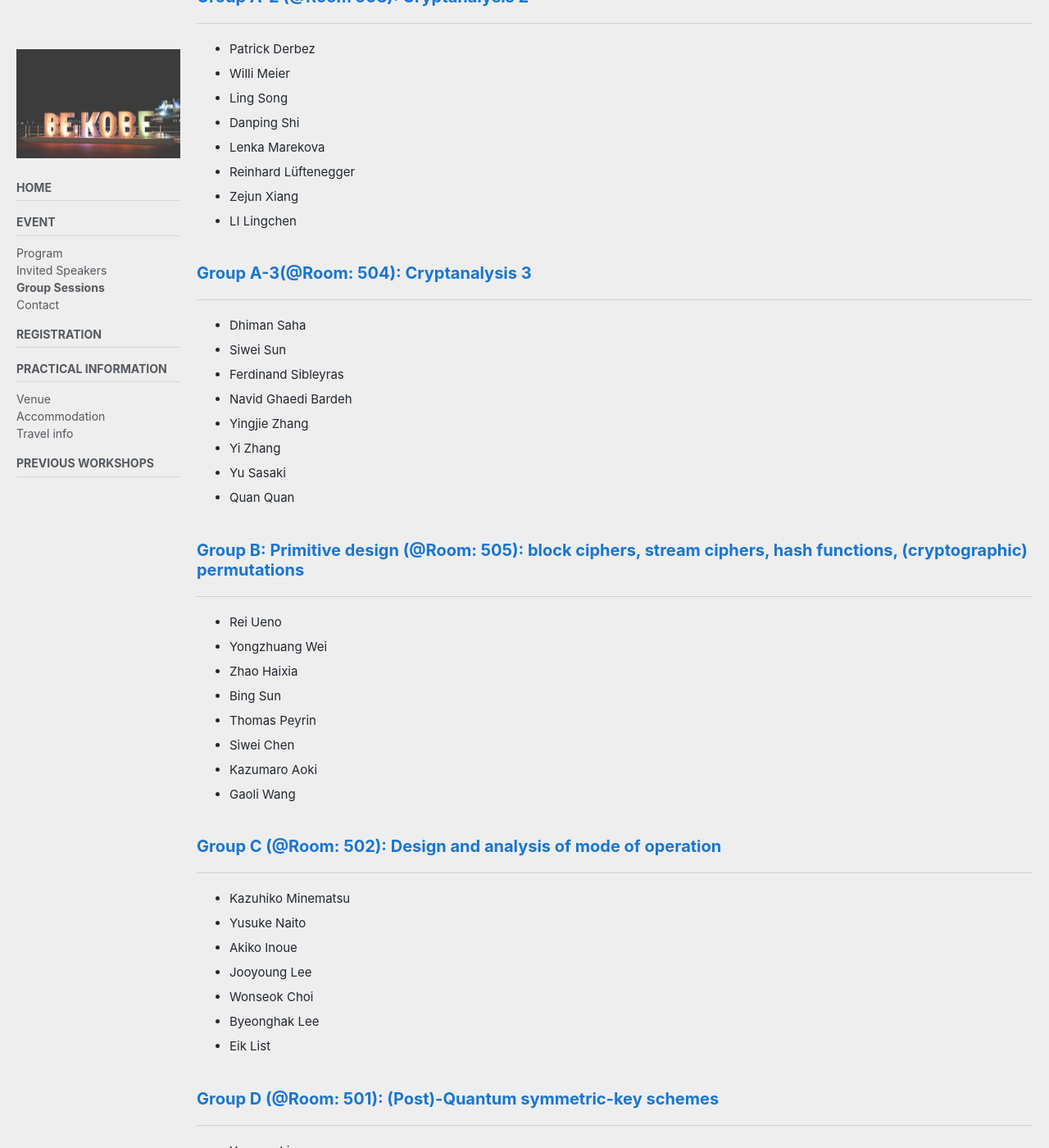
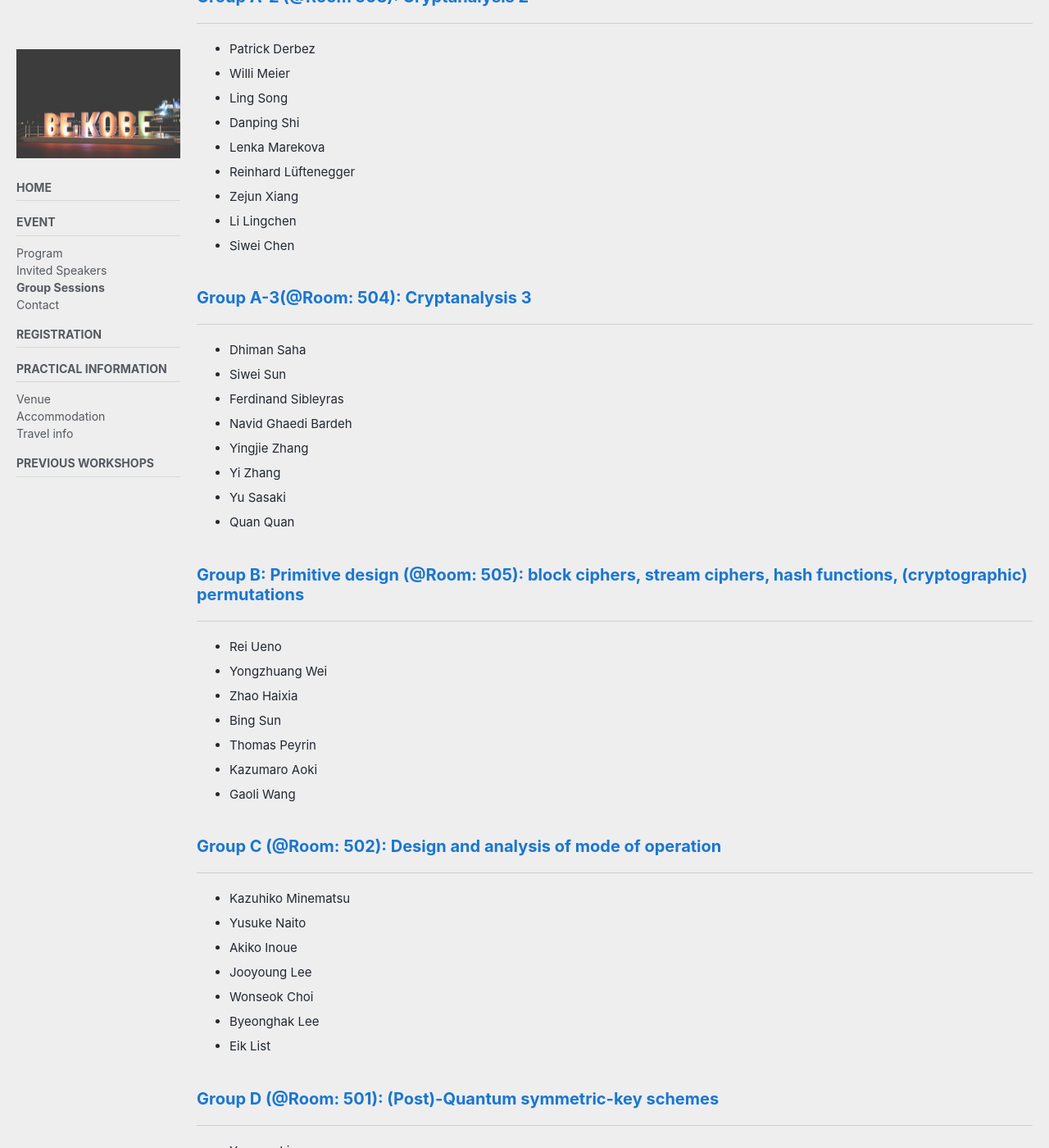
Before and after one commit to askworkshop/ask2019, a Jekyll site: the page built from groups.md, in a window 1280 px wide and 1400 px high, scrolled down 594 px. Shown: the whole window at 82% size. Built offline with Jekyll 4.4.1, drawn with Linux system fonts in a browser that asks for light colours; cached includes are drawn as plain includes; nearby versions of some CDN libraries; our own code applies the rules of GitHub Pages for plain Markdown files; part of the change alters nothing that is shown.

Commit message:
change the order of list and fix typo

```diff
--- a/groups.md
+++ b/groups.md
@@ -32,7 +32,8 @@ Groups and members of each group are as follows.
 - Lenka Marekova
 - Reinhard Lüftenegger
 - Zejun Xiang
-- LI  Lingchen
+- Li  Lingchen
+- Siwei Chen
 
 ### Group A-3(@Room: 504): Cryptanalysis 3
 ---
@@ -52,7 +53,6 @@ Groups and members of each group are as follows.
 - Zhao  Haixia
 - Bing Sun
 - Thomas Peyrin
-- Siwei Chen
 - Kazumaro Aoki
 - Gaoli Wang
 
```
